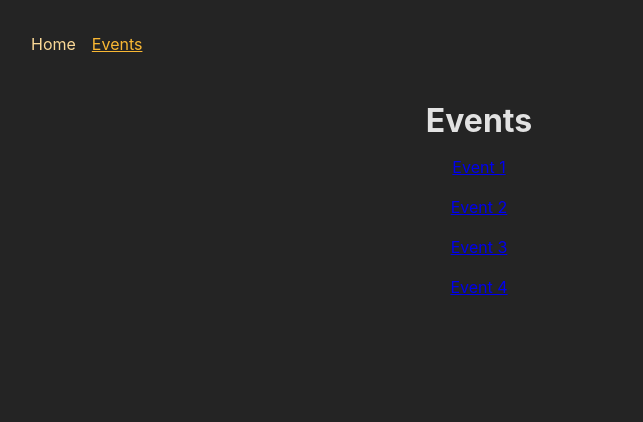
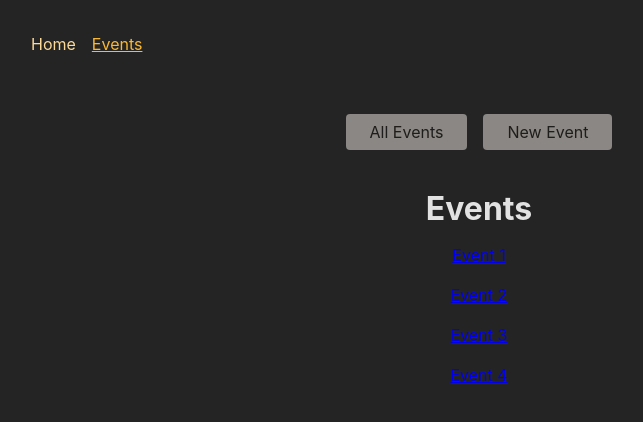
Before and after one commit to Oxana2014/EventSPA, a React (Create React App) app in the folder frontend/: page /events in a window 1280 px wide. Shown: the top 422 px of the page, without its empty margins (161-804 px from the left). Built offline with nearby package versions, Linux system fonts and the light colour scheme.

Commit message:
Add Events navigation

```diff
--- a/frontend/src/App.js
+++ b/frontend/src/App.js
@@ -20,32 +20,38 @@
 // 7. Output the ID of the selected event on the EventDetailPage
 // BONUS: Add another (nested) layout route that adds the <EventNavigation> component above all /events... page components
 
-import {createBrowserRouter, RouterProvider} from'react-router-dom'
+import { createBrowserRouter, RouterProvider } from "react-router-dom";
 
-import HomePage from './pages/Home';
-import EventsPage from './pages/Events';
-import EventDetailPage from './pages/EventDetail';
-import NewEventPage from './pages/NewEvent';
-import EditEventPage from './pages/EditEvent';
-import RootLayout from './pages/Root';
+import HomePage from "./pages/Home";
+import EventsPage from "./pages/Events";
+import EventDetailPage from "./pages/EventDetail";
+import NewEventPage from "./pages/NewEvent";
+import EditEventPage from "./pages/EditEvent";
+import RootLayout from "./pages/Root";
+import EventsLayout from "./pages/EventsLayout";
 
 function App() {
-const router = createBrowserRouter([
-  {path: '/', element: <RootLayout />,
-children: [
-  {path: '', element: <HomePage />},
-  {path: 'events', element: <EventsPage />},
-  {path: 'events/:id', element: <EventDetailPage />},
-  {path: 'events/new', element: <NewEventPage />},
-  {path: 'events/:id/edit', element: <EditEventPage />}
-]
-}
+  const router = createBrowserRouter([
+    {
+      path: "/",
+      element: <RootLayout />,
+      children: [
+        { path: "", element: <HomePage /> },
+        {
+          path: "events",
+          element: <EventsLayout />,
+          children: [
+            { path: "", element: <EventsPage /> },
+            { path: ":id", element: <EventDetailPage /> },
+            { path: "new", element: <NewEventPage /> },
+            { path: ":id/edit", element: <EditEventPage /> },
+          ],
+        },
+      ],
+    },
+  ]);
 
-])
-
-
-  return <RouterProvider router={router} />
-
+  return <RouterProvider router={router} />;
 }
 
 export default App;
--- a/frontend/src/components/EventsNavigation.js
+++ b/frontend/src/components/EventsNavigation.js
@@ -1,3 +1,4 @@
+import { NavLink } from 'react-router-dom';
 import classes from './EventsNavigation.module.css';
 
 function EventsNavigation() {
@@ -6,10 +7,10 @@ function EventsNavigation() {
       <nav>
         <ul className={classes.list}>
           <li>
-            <a href="/events">All Events</a>
+            <NavLink to="/events">All Events</NavLink>
           </li>
           <li>
-            <a href="/events/new">New Event</a>
+            <NavLink to="/events/new">New Event</NavLink>
           </li>
         </ul>
       </nav>
--- /dev/null
+++ b/frontend/src/pages/EventsLayout.js
@@ -0,0 +1,11 @@
+import {Outlet} from 'react-router-dom'
+import EventsNavigation from '../components/EventsNavigation'
+
+export default function EventsLayout() {
+    return <>
+    <EventsNavigation />
+    <main>
+        <Outlet />
+    </main>
+    </>
+}
```
